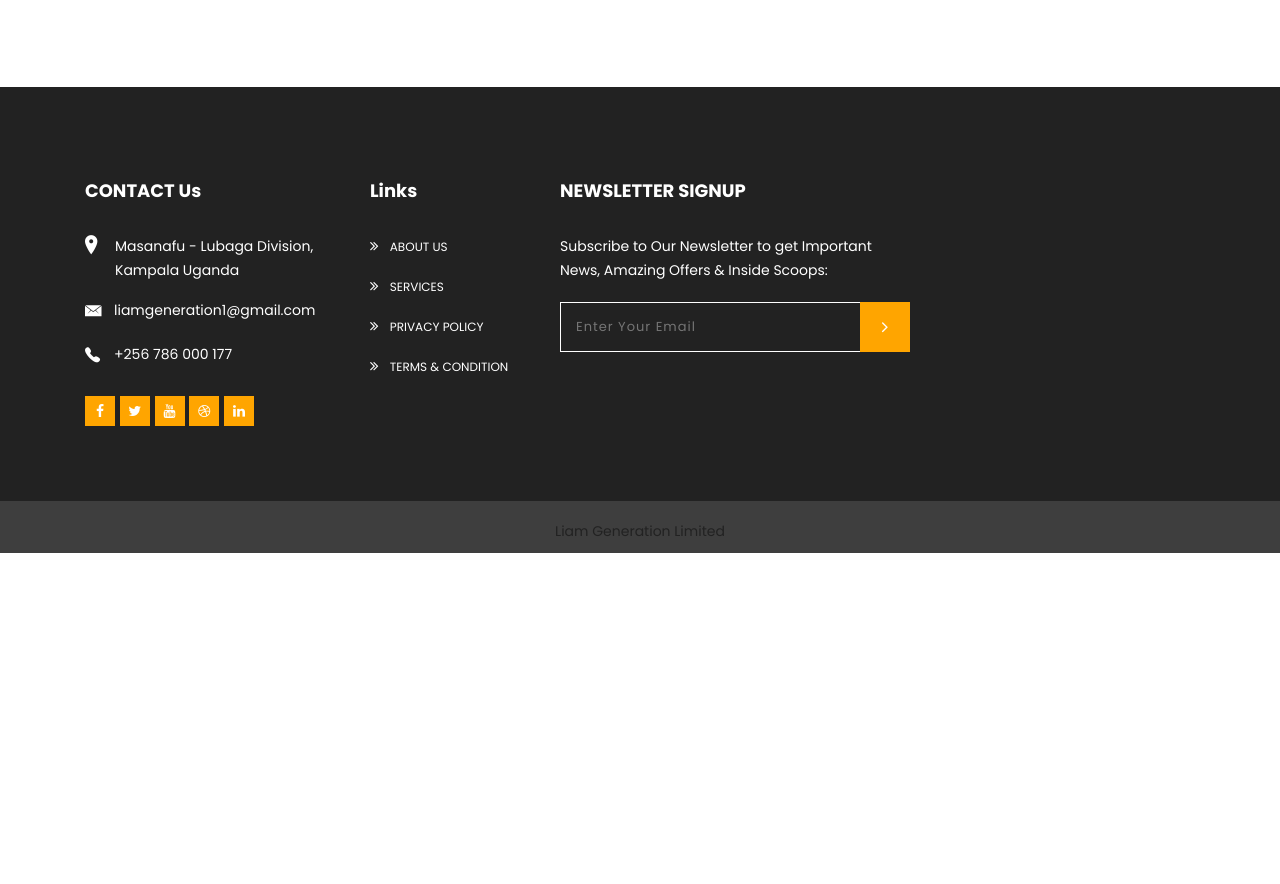
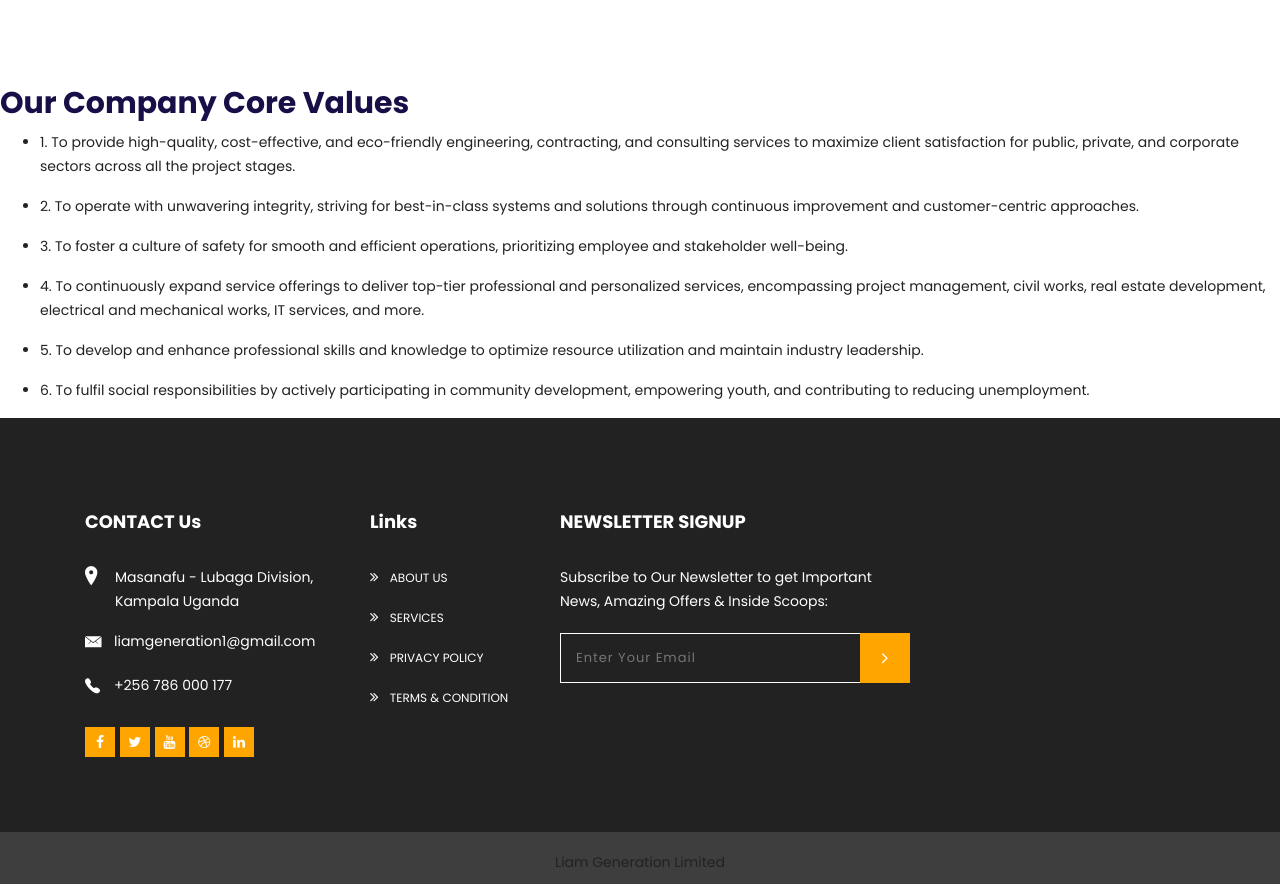
Before and after one commit to wedid256/wedid256.github.io, a plain HTML site: page about2.html in a window 1280 px wide. Shown: the part 2114-2998 px from the top of the page. Before the commit the page ends 2667 px from the top, so only its background shows below. Drawn offline with Linux system fonts and the light colour scheme; no server answers; files whose address does not match are found by name.

Commit message:
about2.html

```diff
--- a/about2.html
+++ b/about2.html
@@ -347,6 +347,30 @@
 				</div>
 			</section>
 
+		 <div class="core-values-section">
+        <h2>Our Company Core Values</h2>
+        <ul class="core-values-list">
+            <li>
+                <p>1. To provide high-quality, cost-effective, and eco-friendly engineering, contracting, and consulting services to maximize client satisfaction for public, private, and corporate sectors across all the project stages.</p>
+            </li>
+            <li>
+                <p>2. To operate with unwavering integrity, striving for best-in-class systems and solutions through continuous improvement and customer-centric approaches.</p>
+            </li>
+            <li>
+                <p>3. To foster a culture of safety for smooth and efficient operations, prioritizing employee and stakeholder well-being.</p>
+            </li>
+            <li>
+                <p>4. To continuously expand service offerings to deliver top-tier professional and personalized services, encompassing project management, civil works, real estate development, electrical and mechanical works, IT services, and more.</p>
+            </li>
+            <li>
+                <p>5. To develop and enhance professional skills and knowledge to optimize resource utilization and maintain industry leadership.</p>
+            </li>
+            <li>
+                <p>6. To fulfil social responsibilities by actively participating in community development, empowering youth, and contributing to reducing unemployment.</p>
+            </li>
+        </ul>
+    </div>
+
 			<!-- footer -->
 			<!-- FOOTER -->
 			<footer class="footer pt-80 pt-xs-60">
```
